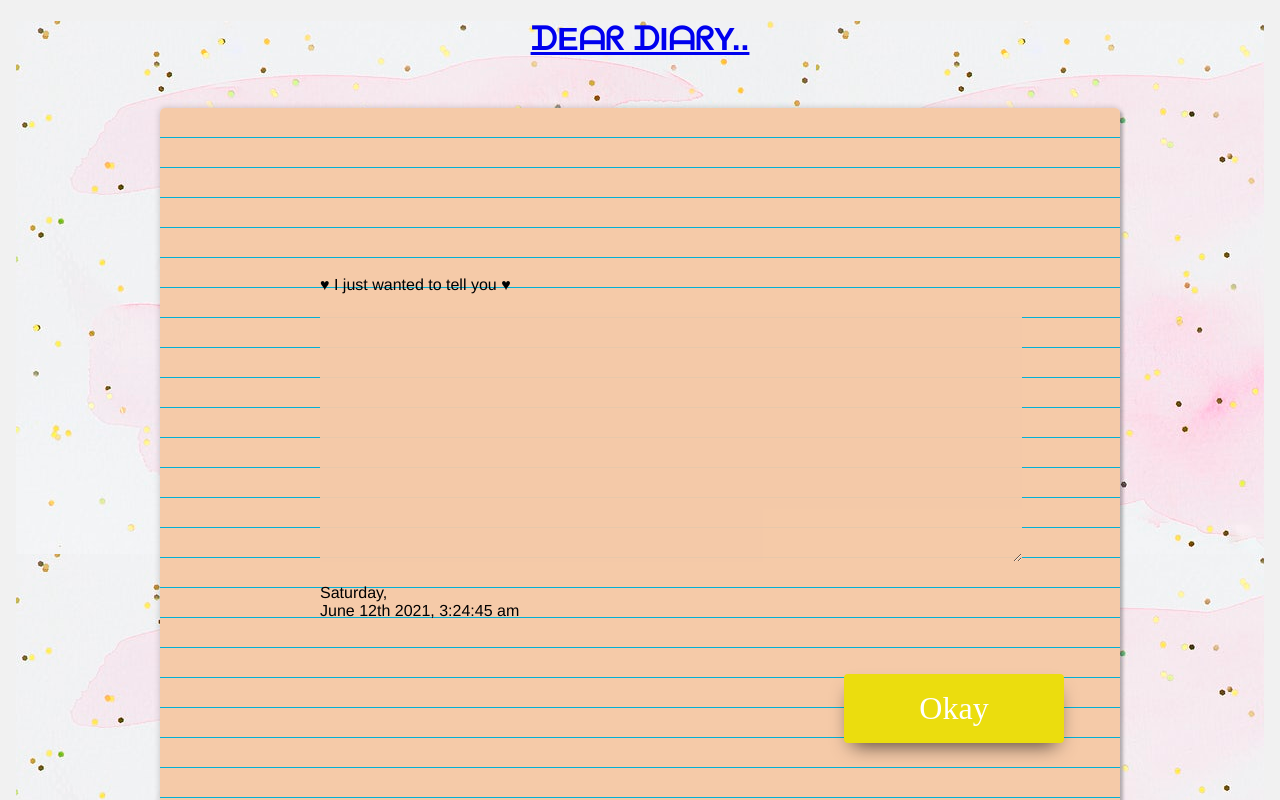
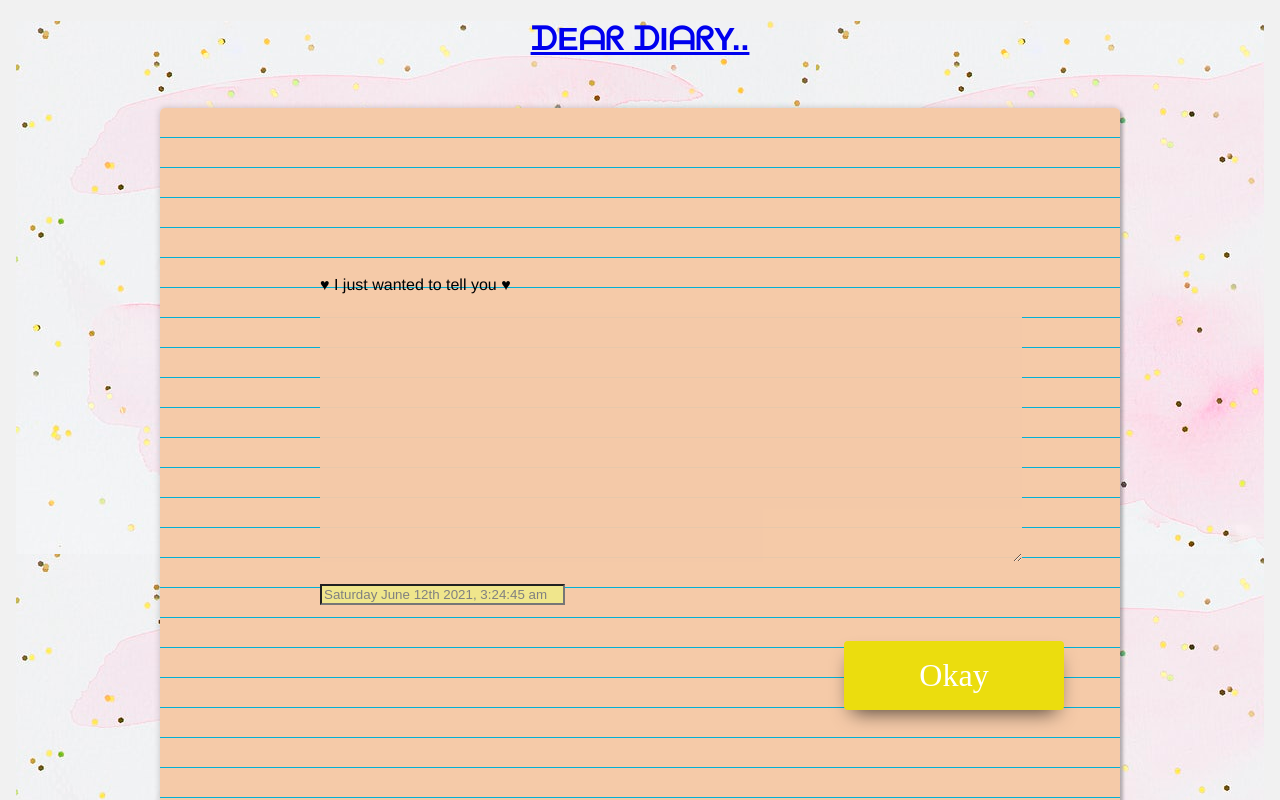
Before and after one commit to amcmullen9291/DearDiary, a React (Create React App) app in the folder frontend/: page /entry in a window 1280 px wide. Shown: the top 800 px of the page. Built offline with nearby package versions, Linux system fonts and the light colour scheme; the HTML template or start-up script is replaced by a standard one.

Commit message:
added additional css

```diff
--- a/frontend/src/App.css
+++ b/frontend/src/App.css
@@ -76,6 +76,12 @@
 
 }
 
+.entryDate{
+width: 245px;
+color:grey;
+background: khaki;
+}
+
 .entryHeader {
 	margin-left: 6%;
 	line-height: 3;
--- a/frontend/src/Components/Entry.js
+++ b/frontend/src/Components/Entry.js
@@ -27,9 +27,7 @@ class Home extends React.Component {
             <br/>
             <textarea className="papers" name="content"></textarea><br/>
             <br/>
-            {this.state.day}, <br/>
-              {this.state.date}
-            <br/>
+            <input className="entryDate" type="text" name="date" readonly="read-only" value={this.state.day + " " + this.state.date}></input>
             <br/>
             {/* <input className="entrySubmit" type="submit" name="submit" value="Okay"></input> */}
             <button  className="entrySubmit" onclick="document.getElementById('entryForm').submit()">Okay</button>
```
